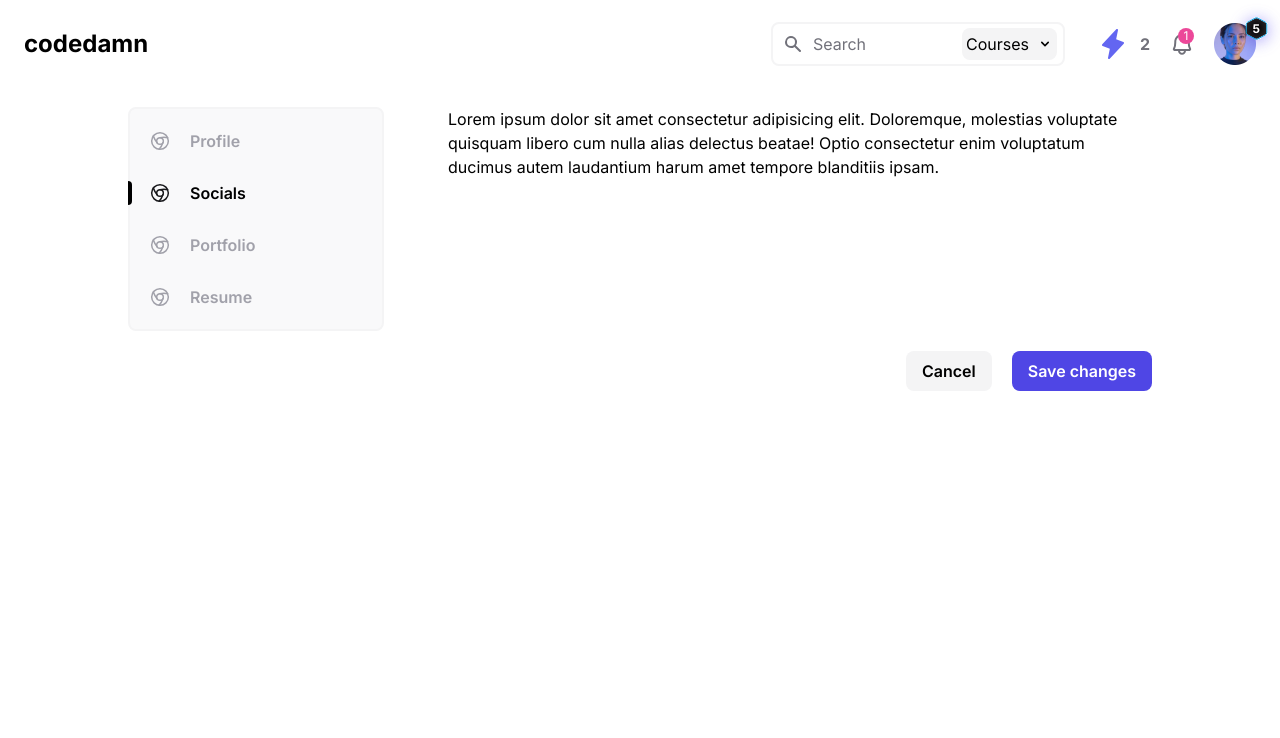
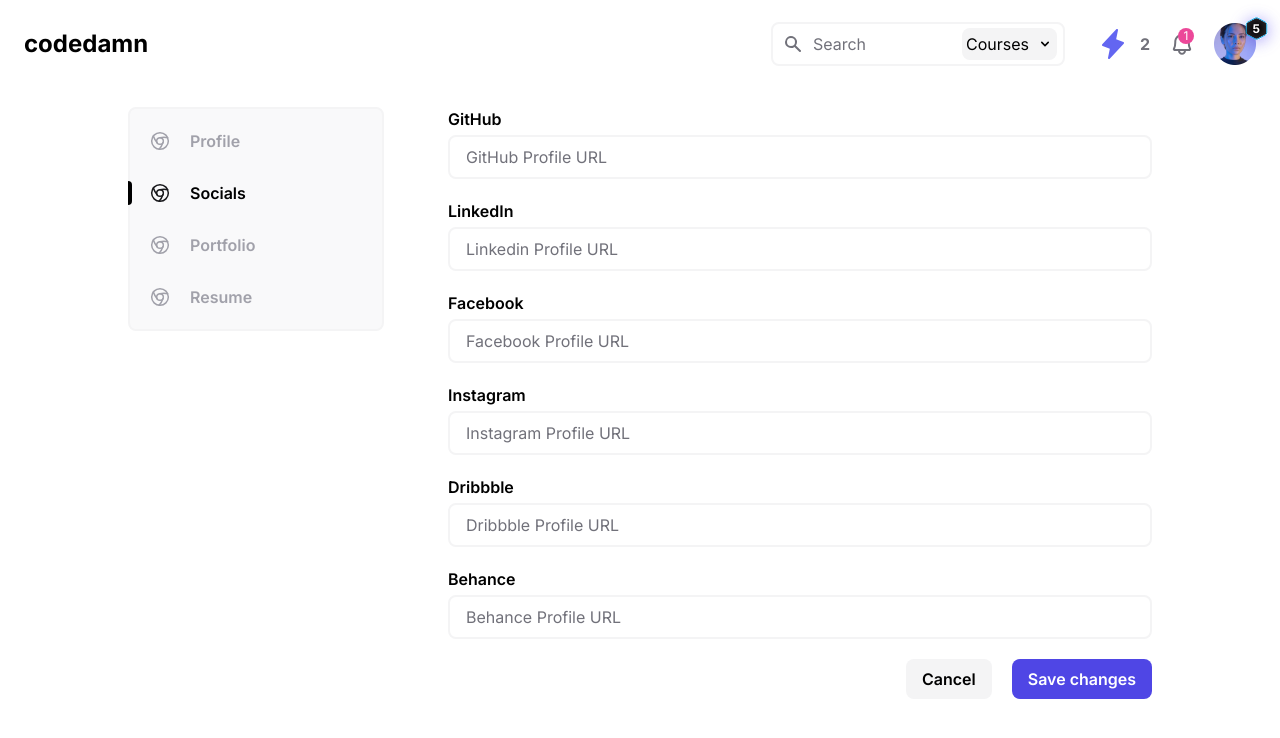
Before and after one commit to max-programming/codedamn-profile, a Next.js app: page /profile/edit/socials in a window 1280 px wide. Shown: the top 738 px of the page. Built offline with nearby package versions, Linux system fonts and the light colour scheme.

Commit message:
Social Edit Page

```diff
--- a/src/app/profile/edit/socials/page.tsx
+++ b/src/app/profile/edit/socials/page.tsx
@@ -1,12 +1,9 @@
+import { SocialEditForm } from '@/components/EditComponents';
+
 export default function SocialsEditPage() {
   return (
     <div>
-      <p>
-        Lorem ipsum dolor sit amet consectetur adipisicing elit. Doloremque,
-        molestias voluptate quisquam libero cum nulla alias delectus beatae!
-        Optio consectetur enim voluptatum ducimus autem laudantium harum amet
-        tempore blanditiis ipsam.
-      </p>
+      <SocialEditForm />
     </div>
   );
 }
--- /dev/null
+++ b/src/components/EditComponents/SocialEditForm.tsx
@@ -0,0 +1,30 @@
+import { Input } from '../ui/Input';
+
+export function SocialEditForm() {
+  return (
+    <div className='flex flex-col gap-5'>
+      <Input label='GitHub' id='github' placeholder='GitHub Profile URL' />
+      <Input
+        label='LinkedIn'
+        id='linkedin'
+        placeholder='Linkedin Profile URL'
+      />
+      <Input
+        label='Facebook'
+        id='facebook'
+        placeholder='Facebook Profile URL'
+      />
+      <Input
+        label='Instagram'
+        id='instagram'
+        placeholder='Instagram Profile URL'
+      />
+      <Input
+        label='Dribbble'
+        id='dribbble'
+        placeholder='Dribbble Profile URL'
+      />
+      <Input label='Behance' id='behance' placeholder='Behance Profile URL' />
+    </div>
+  );
+}
--- a/src/components/EditComponents/index.ts
+++ b/src/components/EditComponents/index.ts
@@ -1 +1,2 @@
 export { EditProfileForm } from './EditProfileForm';
+export { SocialEditForm } from './SocialEditForm';
```
